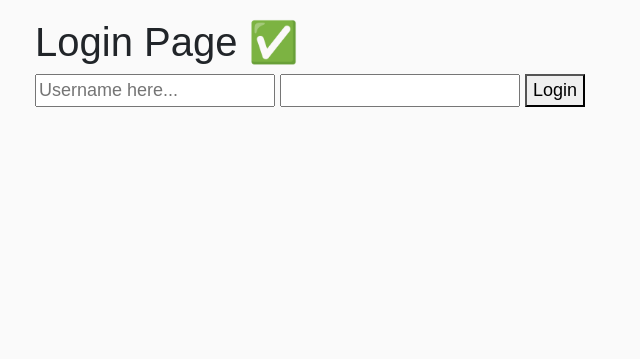
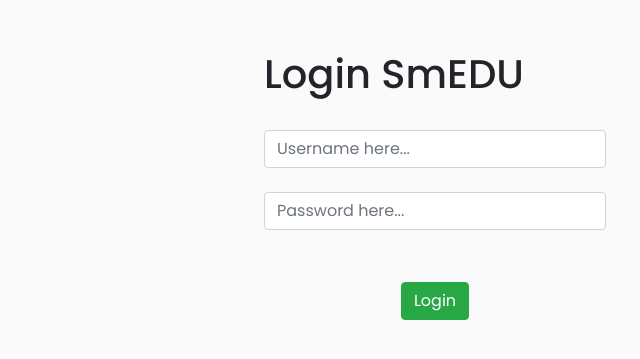
Before and after one commit to zeenat1234/smedu, a Symfony app: template templates/security/login.html.twig in a window 1280 px wide. Shown: the top 359 px of the page, without its empty margins (205-845 px from the left). Run offline with Twig, Linux system fonts and the light colour scheme; the template is opened without the code that fills it, so the values that code supplies are empty; some libraries are stand-ins or nearby versions.

Commit message:
adjusted login page layout, created style wrappers for individual pages in main CSS

```diff
--- a/public/css/smedustyle.css
+++ b/public/css/smedustyle.css
@@ -25,6 +25,16 @@ select {
   font-family: 'FontAwesome', sans-serif;
 }
 
+.wrapper {
+    /* margin-top: 50px; */
+}
+
+.login-wrapper {
+    margin-top: 50px;
+}
+
+
+
 /* .users {
   table-layout: fixed;
 }
--- a/templates/security/login.html.twig
+++ b/templates/security/login.html.twig
@@ -3,21 +3,28 @@
 {% block title %}Hello! {% endblock %}
 
 {% block body %}
-<style>
-    .example-wrapper { margin: 1em auto; max-width: 800px; width: 95%; font: 18px/1.5 sans-serif; }
-    .example-wrapper code { background: #F5F5F5; padding: 2px 6px; }
-    .error {color: red}
-</style>
 
-<div class="example-wrapper">
-    <h1>Login Page ✅</h1>
-    {% if error %}
-      <span class="error">{{ error.messageKey }}</span>
-    {% endif %}
-    <form action="{{ path('login') }}" method="POST">
-      <input type="text" name="_username" value="{{ last_username }}" placeholder="Username here...">
-      <input type="password" name="_password">
-      <button type="submit">Login</button>
-    </form>
+<div class="login-wrapper">
+  <div class="d-flex justify-content-center">
+    <div class="d-flex flex-column">
+
+        <h1>Login SmEDU</h1> <!-- ✅ -->
+        <br>
+        {% if error %}
+          <span class="error">{{ error.messageKey }}</span>
+        {% endif %}
+        <form action="{{ path('login') }}" method="POST">
+          <center>
+            <input type="text" name="_username" class="form-control" value="{{ last_username }}" placeholder="Username here...">
+            <br>
+            <input type="password" name="_password" class="form-control" placeholder="Password here...">
+            <br>
+            <br>
+            <button type="submit" class="btn btn-success mt-1">Login</button>
+          </center>
+        </form>
+    </div>
+  </div>
 </div>
+
 {% endblock %}
```
